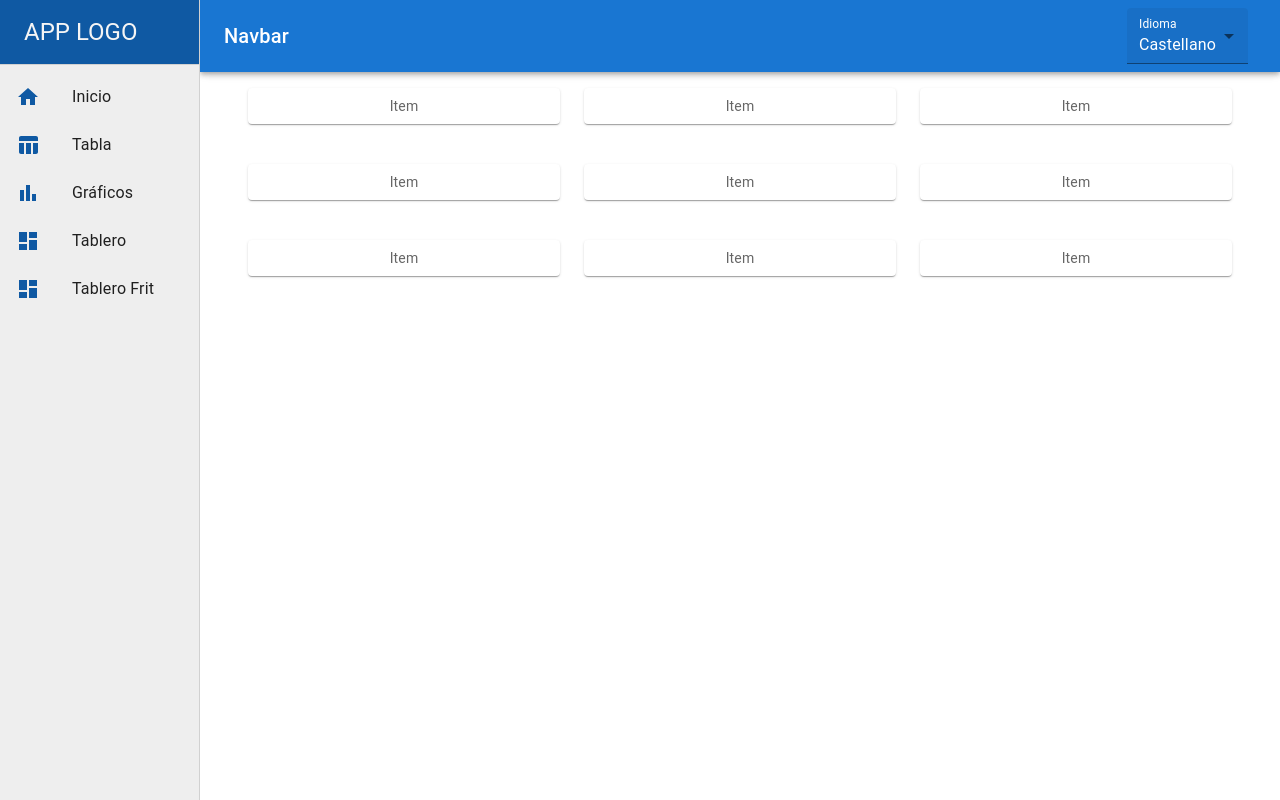
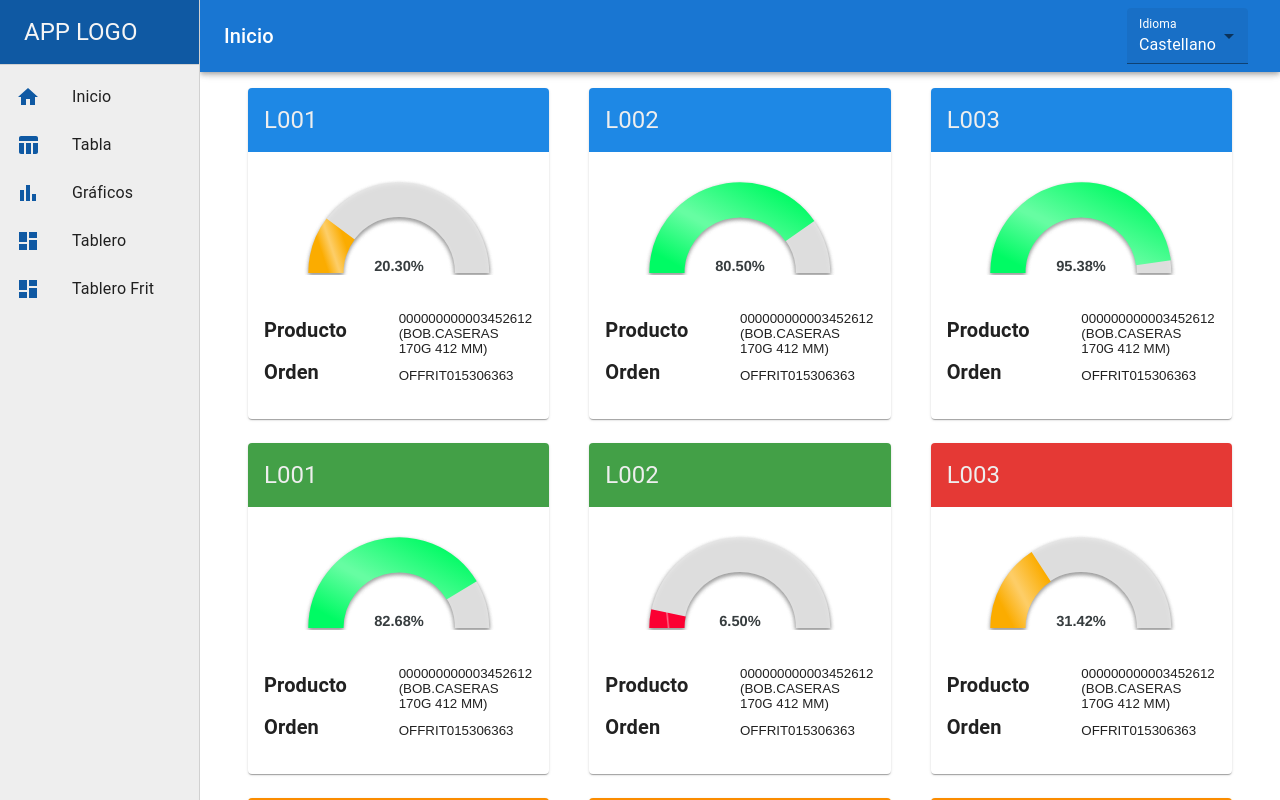
Before and after one commit to adrianamoni/matdemo, a React (Vite) app: page /dashboard in a window 1280 px wide. Shown: the top 800 px of the page. Built offline with nearby package versions, Linux system fonts and the light colour scheme.

Commit message:
line selection screen

```diff
--- a/src/AppRouter.jsx
+++ b/src/AppRouter.jsx
@@ -20,6 +20,7 @@ const AppRouter = () => {
             <Route path="about" element={<About />} />
             <Route path="dashboard" element={<Dashboard />} />
             <Route path="frit-dashboard" element={<FritDashboard />} />
+            <Route path="frit-dashboard/:slug" element={<FritDashboard />} />
             <Route path="table" element={<Table />} />
             <Route path="charts" element={<Charts />} />
             <Route path="fetch-data" element={<FetchData />} />
--- a/src/components/Dashboard.jsx
+++ b/src/components/Dashboard.jsx
@@ -9,7 +9,21 @@ import {
   List,
   ListItem,
   Container,
+  Card,
+  CardHeader,
+  Avatar,
+  CardMedia,
+  CardContent,
+  CardActions,
+  Collapse,
+  Toolbar,
+  Divider,
+  CardActionArea,
 } from "@mui/material";
+import { ExpandMore } from "@mui/icons-material";
+import HalfDoughnut from "../widgets/halfDoughnut/HalfDoughnut";
+import { blue, green, orange, red } from "@mui/material/colors";
+import { Link } from "react-router-dom";
 
 const Item = styled(Paper)(({ theme }) => ({
   ...theme.typography.body2,
@@ -18,6 +32,60 @@ const Item = styled(Paper)(({ theme }) => ({
   color: theme.palette.text.secondary,
 }));
 
+const StyledLink = styled(Link)({
+  textDecoration: "none",
+  color: "inherit",
+});
+
+const CardItem = ({ color, line }) => {
+  const [expanded, setExpanded] = React.useState(false);
+
+  const handleExpandClick = () => {
+    setExpanded(!expanded);
+  };
+
+  const randomNumber = Math.random() * 100;
+
+  return (
+    <Card>
+      <CardActionArea>
+        <StyledLink to={`/frit-dashboard/${line}`}>
+          <CardHeader
+            component="div"
+            sx={{ bgcolor: color, color: "#eee", mb: 2 }}
+            title={line}
+          />
+          <HalfDoughnut value={[randomNumber.toFixed(2)]} />
+          <CardContent>
+            <Grid container alignItems="center">
+              <Grid item xs={6}>
+                <Typography variant="h6" gutterBottom>
+                  <strong>Producto</strong>
+                </Typography>
+              </Grid>
+              <Grid item xs={6}>
+                <Typography variant="h8" gutterBottom>
+                  000000000003452612 (BOB.CASERAS 170G 412 MM)
+                </Typography>
+              </Grid>
+              <Grid item xs={6}>
+                <Typography variant="h6" gutterBottom>
+                  <strong>Orden</strong>
+                </Typography>
+              </Grid>
+              <Grid item xs={6}>
+                <Typography variant="h8" gutterBottom>
+                  OFFRIT015306363
+                </Typography>
+              </Grid>
+            </Grid>
+          </CardContent>
+        </StyledLink>
+      </CardActionArea>
+    </Card>
+  );
+};
+
 const Dashboard = () => {
   const [activePage, setActivePage] = useState(1);
 
@@ -25,37 +93,47 @@ const Dashboard = () => {
     <Container>
       <Box sx={{ flexGrow: 1 }}>
         <Grid container spacing={5}>
-          <Grid container item spacing={3}>
-            <Grid item xs={12} sm={4}>
-              <Item>Item</Item>
+          <Grid
+            container
+            item
+            spacing={3}
+            xs={12}
+            sm={12}
+            md={12}
+            lg={4}
+            justifyContent={"center"}
+          >
+            <Grid item>
+              <CardItem color={blue[600]} line="L001" />
             </Grid>
-            <Grid item xs={12} sm={4}>
-              <Item>Item</Item>
+            <Grid item>
+              <CardItem color={green[600]} line="L001" />
             </Grid>
-            <Grid item xs={12} sm={4}>
-              <Item>Item</Item>
+            <Grid item>
+              <CardItem color={orange[600]} line="L001" />
             </Grid>
           </Grid>
-          <Grid container item spacing={3}>
-            <Grid item xs={12} sm={4}>
-              <Item>Item</Item>
+          {/* <Divider orientation="vertical" /> */}
+          <Grid container item spacing={3} xs={12} sm={12} md={12} lg={4}>
+            <Grid item>
+              <CardItem color={blue[600]} line="L002" />
             </Grid>
-            <Grid item xs={12} sm={4}>
-              <Item>Item</Item>
+            <Grid item>
+              <CardItem color={green[600]} line="L002" />
             </Grid>
-            <Grid item xs={12} sm={4}>
-              <Item>Item</Item>
+            <Grid item>
+              <CardItem color={orange[600]} line="L002" />
             </Grid>
           </Grid>
-          <Grid container item spacing={3}>
-            <Grid item xs={12} sm={4}>
-              <Item>Item</Item>
+          <Grid container item spacing={3} xs={12} sm={12} md={12} lg={4}>
+            <Grid item>
+              <CardItem color={blue[600]} line="L003" />
             </Grid>
-            <Grid item xs={12} sm={4}>
-              <Item>Item</Item>
+            <Grid item>
+              <CardItem color={red[600]} line="L003" />
             </Grid>
-            <Grid item xs={12} sm={4}>
-              <Item>Item</Item>
+            <Grid item>
+              <CardItem color={orange[600]} line="L003" />
             </Grid>
           </Grid>
         </Grid>
--- a/src/components/FritDashboard.jsx
+++ b/src/components/FritDashboard.jsx
@@ -23,8 +23,11 @@ import StopIcon from "@mui/icons-material/Stop";
 import PauseIcon from "@mui/icons-material/Pause";
 import Timeline from "../widgets/timeline/Timeline";
 import Text from "./../languages/Text";
+import { useParams } from "react-router-dom";
 
 const FritDashboard = () => {
+  let { slug } = useParams();
+
   const ofDetailNav = [
     "General",
     Text({ tid: "signals" }),
@@ -104,7 +107,7 @@ const FritDashboard = () => {
                           </Typography>
                         </Grid>
                         <Grid item xs={6}>
-                          <Typography align="right">12%</Typography>
+                          <Typography align="right">{slug}12%</Typography>
                         </Grid>
                       </Grid>
                     </ListItem>
--- a/src/components/Home.jsx
+++ b/src/components/Home.jsx
@@ -4,9 +4,9 @@ import Text from "../languages/Text";
 const Home = () => {
   return (
     <div>
-      <Text tid={"home"} />
+      {/* <Text tid={"home"} />
       {`${Text({ tid: "home" })}`}
-      {Text({ tid: "home" })}
+      {Text({ tid: "home" })} */}
     </div>
   );
 };
--- a/src/layout/Layout.jsx
+++ b/src/layout/Layout.jsx
@@ -3,7 +3,7 @@ import PropTypes from "prop-types";
 import Box from "@mui/material/Box";
 import CssBaseline from "@mui/material/CssBaseline";
 import Toolbar from "@mui/material/Toolbar";
-import { Outlet } from "react-router-dom";
+import { Outlet, useParams } from "react-router-dom";
 import Navbar from "./Navbar";
 import Sidebar from "./Sidebar";
 
@@ -11,6 +11,7 @@ const drawerWidth = 200;
 
 function Layout(props) {
   const { window } = props;
+  let { slug } = useParams();
 
   const [mobileOpen, setMobileOpen] = useState(false);
 
@@ -24,6 +25,7 @@ function Layout(props) {
       <Navbar
         handleDrawerToggle={handleDrawerToggle}
         drawerWidth={drawerWidth}
+        title={slug}
       />
       <Box
         component="nav"
--- a/src/layout/Navbar.jsx
+++ b/src/layout/Navbar.jsx
@@ -3,7 +3,7 @@ import { AppBar, Typography, IconButton, Toolbar } from "@mui/material";
 import MenuIcon from "@mui/icons-material/Menu";
 import LanguageSelector from "../languages/LanguageSelector";
 
-const Navbar = ({ drawerWidth, handleDrawerToggle }) => {
+const Navbar = ({ drawerWidth, handleDrawerToggle, title }) => {
   return (
     <AppBar
       position="fixed"
@@ -23,7 +23,7 @@ const Navbar = ({ drawerWidth, handleDrawerToggle }) => {
           <MenuIcon />
         </IconButton>
         <Typography variant="h6" noWrap component="div" sx={{ flex: 1 }}>
-          Navbar
+          {title || "Inicio"}
         </Typography>
         <LanguageSelector />
       </Toolbar>
--- a/src/widgets/halfDoughnut/HalfDoughnut.jsx
+++ b/src/widgets/halfDoughnut/HalfDoughnut.jsx
@@ -39,7 +39,7 @@ const HalfDoughnut = ({ value }) => {
           },
           value: {
             offsetY: -2,
-            fontSize: "1.2em",
+            fontSize: "1.1em",
             fontWeight: 700,
           },
         },
```
